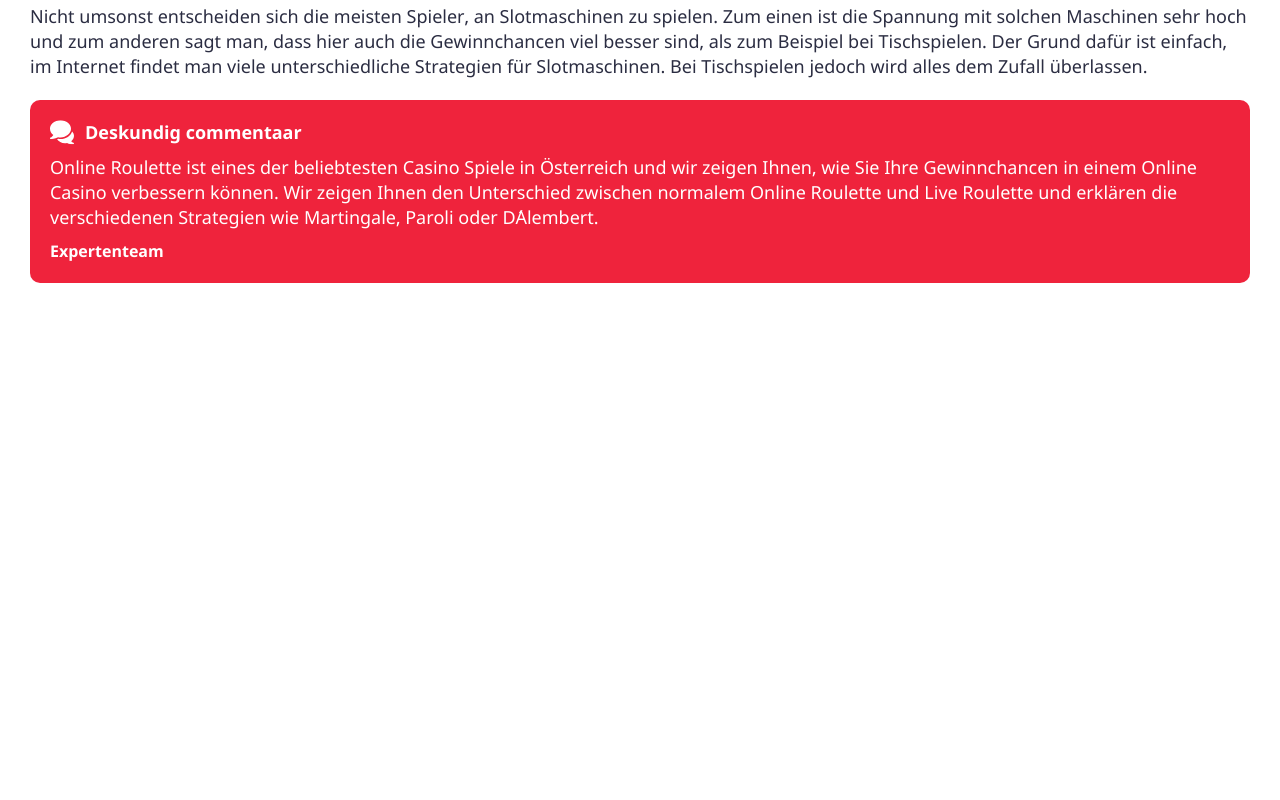
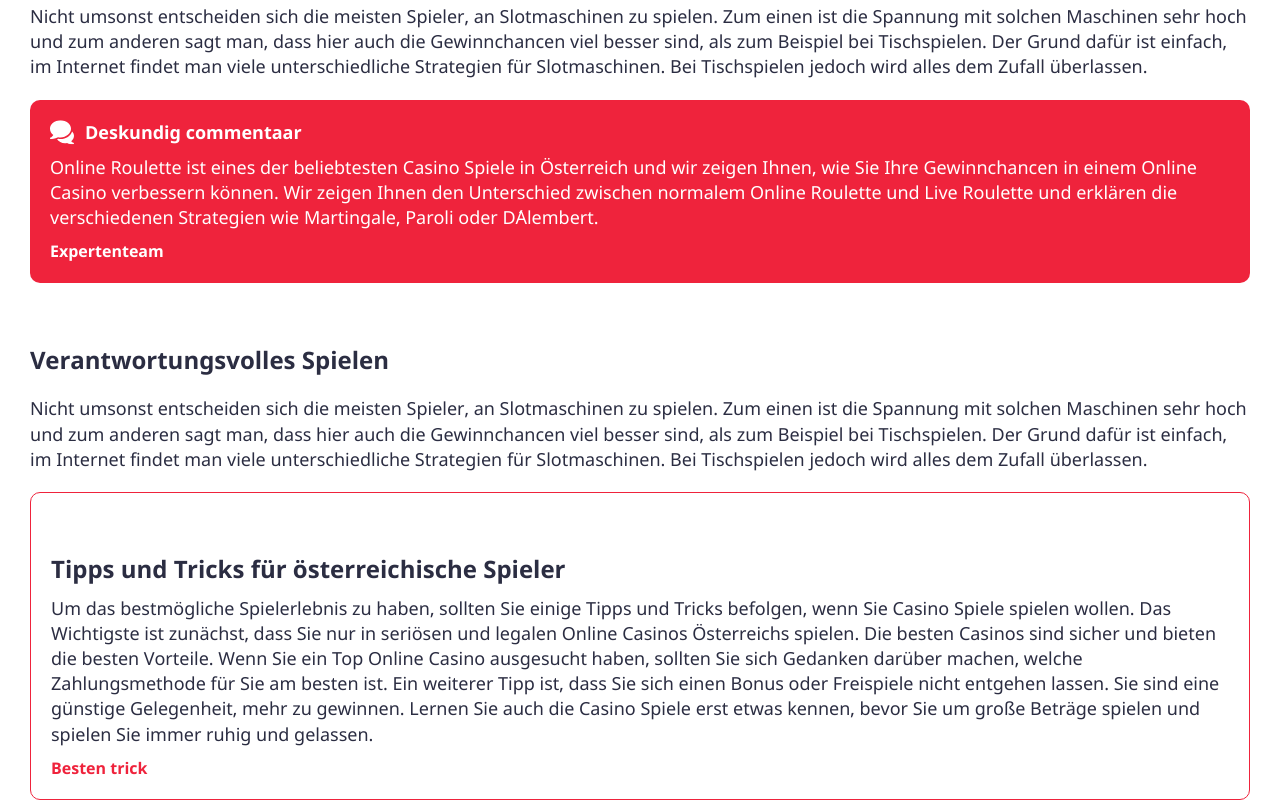
Before and after one commit to Killerlord1988/casinokopf.com, a website: page source/index.html in a window 1280 px wide. Shown: the part 6545-7345 px from the top of the page. Before the commit the page ends 6828 px from the top, so only its background shows below. Drawn offline with nearby package versions, Linux system fonts and the light colour scheme; files that its build step writes are made by us from their sources.

Commit message:
add advice

```diff
--- a/source/index.html
+++ b/source/index.html
@@ -420,6 +420,22 @@
         </div>
       </div>
     </section>
+    <section class="advice">
+      <div class="container">
+        <div class="advice__wrapper">
+          <h2>Verantwortungsvolles Spielen</h2>
+          <p>Nicht umsonst entscheiden sich die meisten Spieler, an Slotmaschinen zu spielen. Zum einen ist die Spannung mit solchen Maschinen sehr hoch und zum anderen sagt man, dass hier auch die Gewinnchancen viel besser sind, als zum Beispiel bei Tischspielen. Der Grund dafür ist einfach, im Internet findet man viele unterschiedliche Strategien für Slotmaschinen. Bei Tischspielen jedoch wird alles dem Zufall überlassen.</p>
+          <div class="advice__trick">
+            <svg width="24" height="24" viewBox="0 0 24 24">
+              <use xlink:href="img/sprite_auto.svg#icon-magic"></use>
+            </svg>
+            <h3>Tipps und Tricks für österreichische Spieler</h3>
+            <p>Um das bestmögliche Spielerlebnis zu haben, sollten Sie einige Tipps und Tricks befolgen, wenn Sie Casino Spiele spielen wollen. Das Wichtigste ist zunächst, dass Sie nur in seriösen und legalen Online Casinos Österreichs spielen. Die besten Casinos sind sicher und bieten die besten Vorteile. Wenn Sie ein Top Online Casino ausgesucht haben, sollten Sie sich Gedanken darüber machen, welche Zahlungsmethode für Sie am besten ist. Ein weiterer Tipp ist, dass Sie sich einen Bonus oder Freispiele nicht entgehen lassen. Sie sind eine günstige Gelegenheit, mehr zu gewinnen. Lernen Sie auch die Casino Spiele erst etwas kennen, bevor Sie um große Beträge spielen und spielen Sie immer ruhig und gelassen.</p>
+            <p>Besten trick</p>
+          </div>
+        </div>
+      </div>
+    </section>
   </main>
 
   <script src="js/script.js"></script>
--- /dev/null
+++ b/source/sass/blocks/advice.scss
@@ -0,0 +1,50 @@
+.advice {
+  padding-top: 60px;
+}
+
+.advice__wrapper h2 {
+  margin: 0;
+  font-weight: bold;
+  font-size: 24px;
+  line-height: 140%;
+}
+
+.advice__wrapper p {
+  margin: 0;
+  margin-top: 20px;
+  font-size: 18px;
+  line-height: 140%;
+}
+
+.advice__trick {
+  max-width: 1220px;
+  margin-top: 20px;
+  padding: 20px;
+  border: 1px solid $color-primary;
+  box-sizing: border-box;
+  border-radius: 10px;
+}
+
+.advice__trick h3 {
+  margin: 0;
+  margin-top: 10px;
+  font-weight: bold;
+  font-size: 24px;
+  line-height: 140%;
+}
+
+.advice__trick p {
+  margin: 0;
+  margin-top: 10px;
+  font-size: 18px;
+  line-height: 140%;
+}
+
+.advice__trick p:last-child {
+  margin: 0;
+  margin-top: 10px;
+  font-weight: bold;
+  font-size: 16px;
+  line-height: 140%;
+  color: $color-primary;
+}
--- a/source/sass/blocks/win-slotmachines.scss
+++ b/source/sass/blocks/win-slotmachines.scss
@@ -17,6 +17,7 @@
 }
 
 .win-slotmachines__comment {
+  max-width: 1220px;
   padding: 20px;
   background-color: $color-primary;
   border-radius: 10px;
--- a/source/sass/style.scss
+++ b/source/sass/style.scss
@@ -15,3 +15,4 @@
 @import "blocks/best-slots.scss";
 @import "blocks/criteria-review.scss";
 @import "blocks/win-slotmachines.scss";
+@import "blocks/advice.scss";
```
Also changed, not shown: build/css/style.min.css, build/img/icon-magic.svg (renamed from build/img/magic.svg), build/img/sprite_auto.svg, build/index.html, source/img/icon-magic.svg (renamed from source/img/magic.svg), 1 other file.
